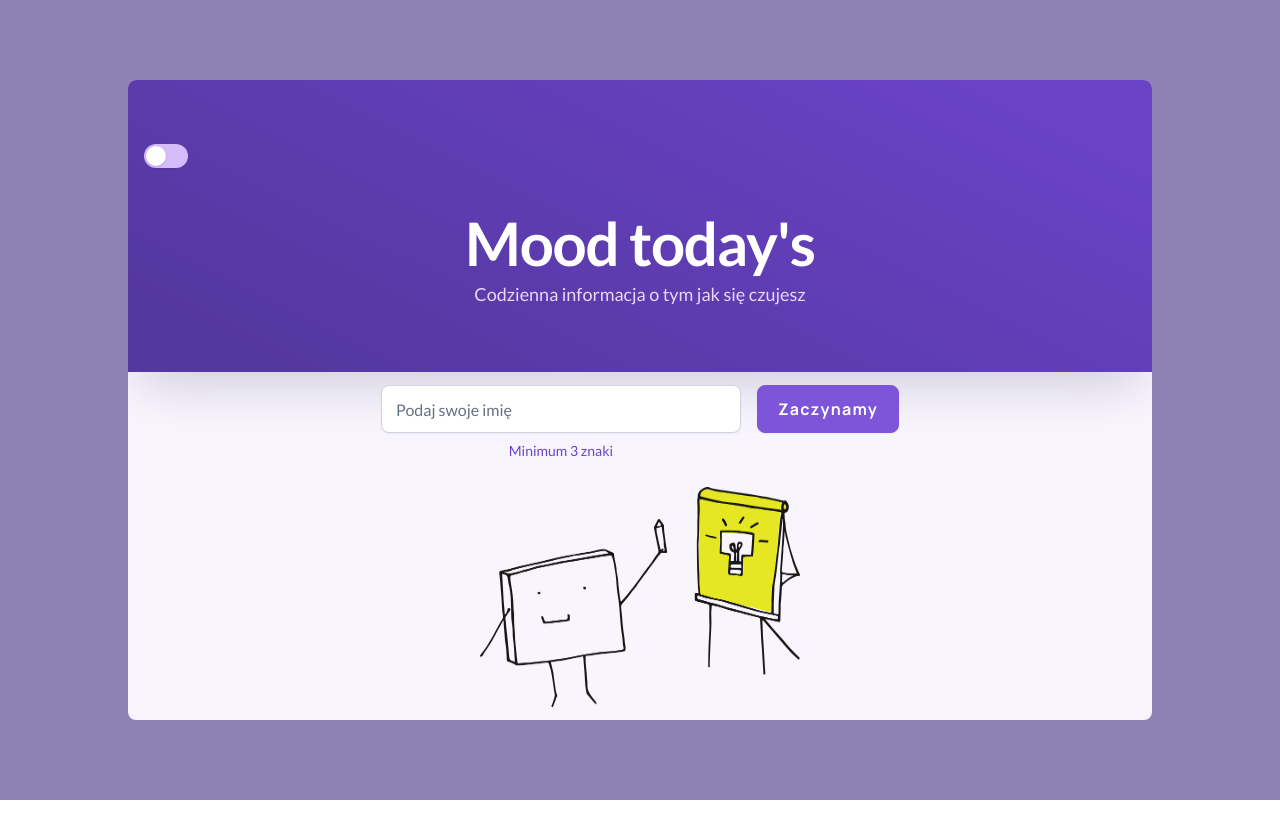
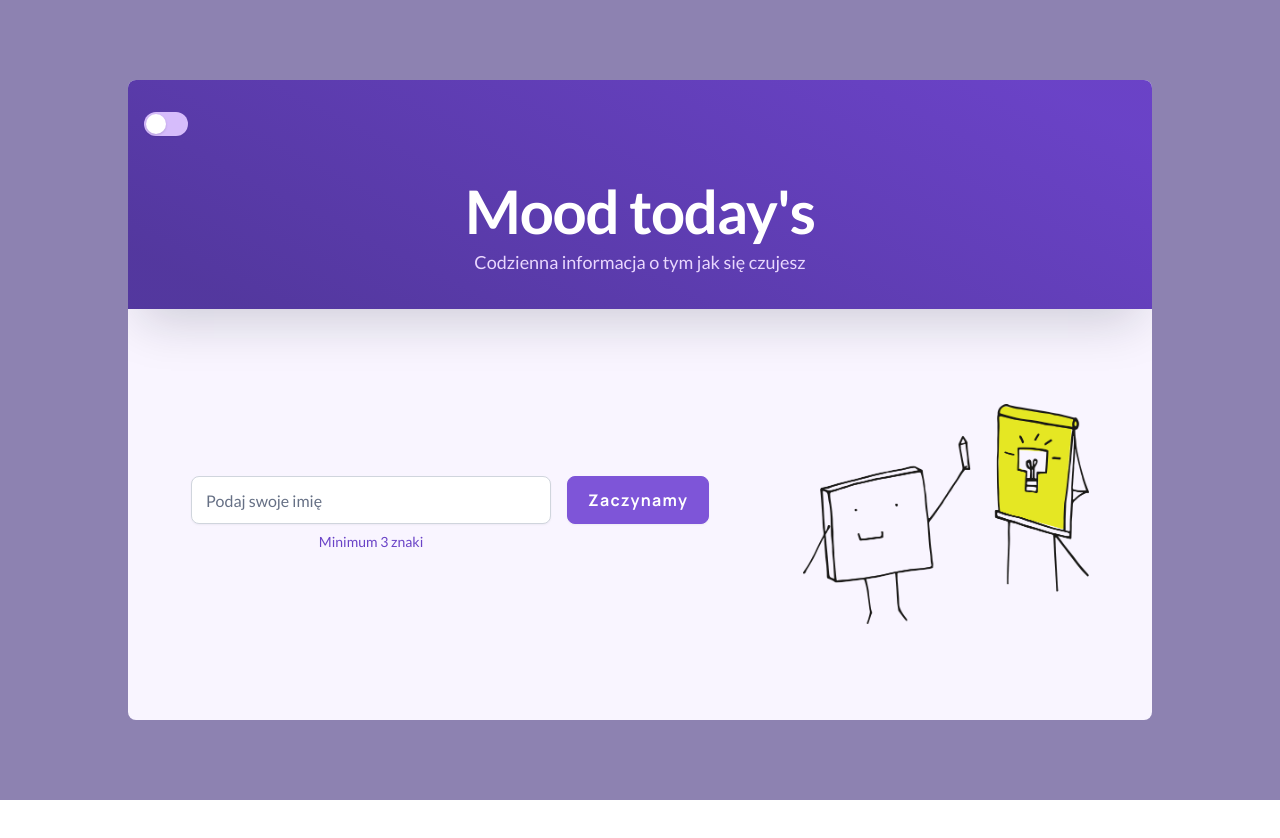
Before and after one commit to Przekol/moodTodays, a website with bundled scripts: page index.html in a window 1280 px wide. Shown: the top 838 px of the page. Built offline with nearby package versions, Linux system fonts and the light colour scheme.

Commit message:
correct popup media queries

```diff
--- a/scss/layout/_header.scss
+++ b/scss/layout/_header.scss
@@ -2,7 +2,7 @@
 
 .header {
 	padding-top: var(--spacing-8);
-	padding-bottom: var(--spacing-16);
+	padding-bottom: var(--spacing-8);
 	width: 100%;
 	background: linear-gradient(26.57deg, var(--bg-gradient-1) 8.33%, var(--bg-gradient-2) 91.67%);
 	box-shadow: shadow(2xl);
--- a/scss/layout/_hero.scss
+++ b/scss/layout/_hero.scss
@@ -8,6 +8,12 @@
 	right: 0;
 	bottom: 0;
 	@include blurs(md, primary);
+
+	.header {
+		padding-top: var(--spacing-8);
+    padding-bottom: var(--spacing-8);
+	height: 40vh;
+	}
 
 	.modal {
 		position: absolute;
@@ -28,7 +34,7 @@
 
 		@include mq(small) {
 			width: 80%;
-			height: 80%;
+			height: 80vh;
 		}
 	}
 
@@ -43,6 +49,11 @@
 		justify-content: space-around;
 		width: 100%;
 		height: 100%;
+		@include mq(large) {
+			flex-direction: row;
+			align-items: center;
+			// height: 40vh;
+		}
 	}
 
 	&__name-capture {
```
Also changed, not shown: css/style.css, 1 other file.
